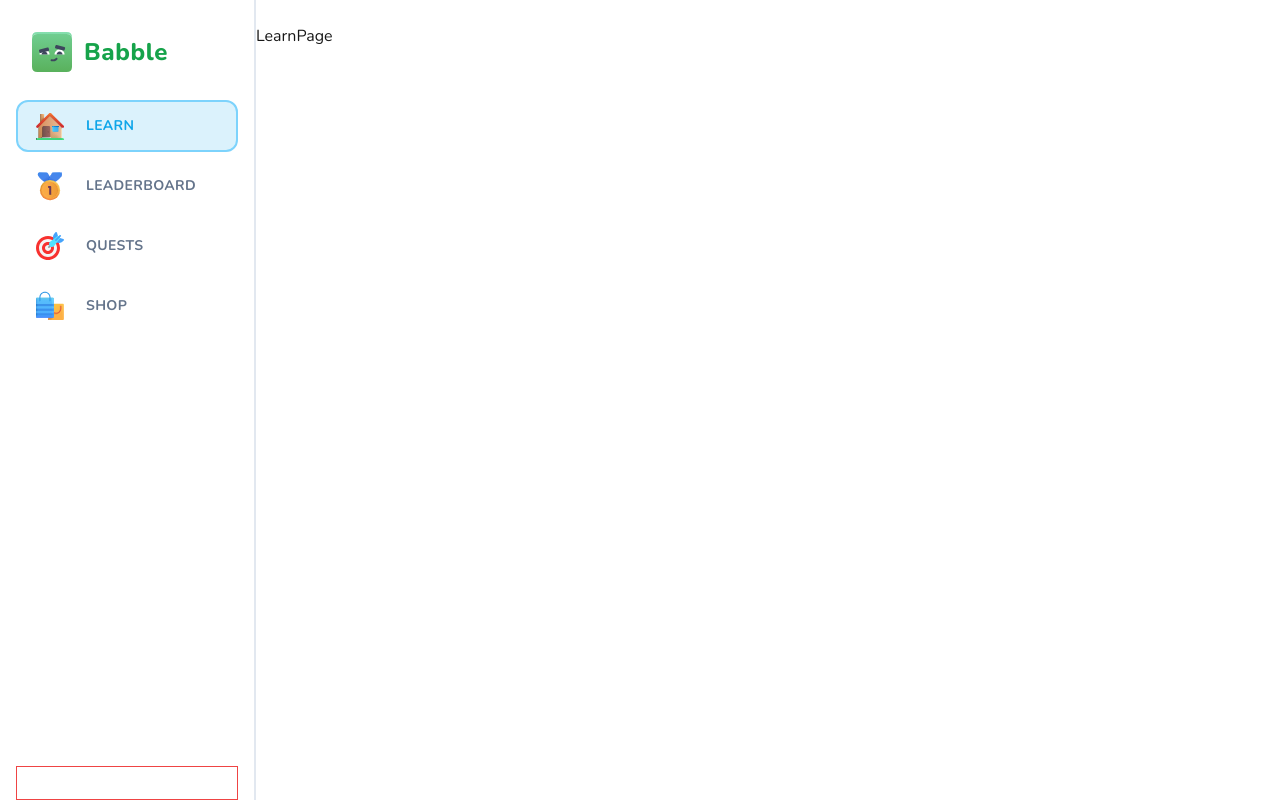
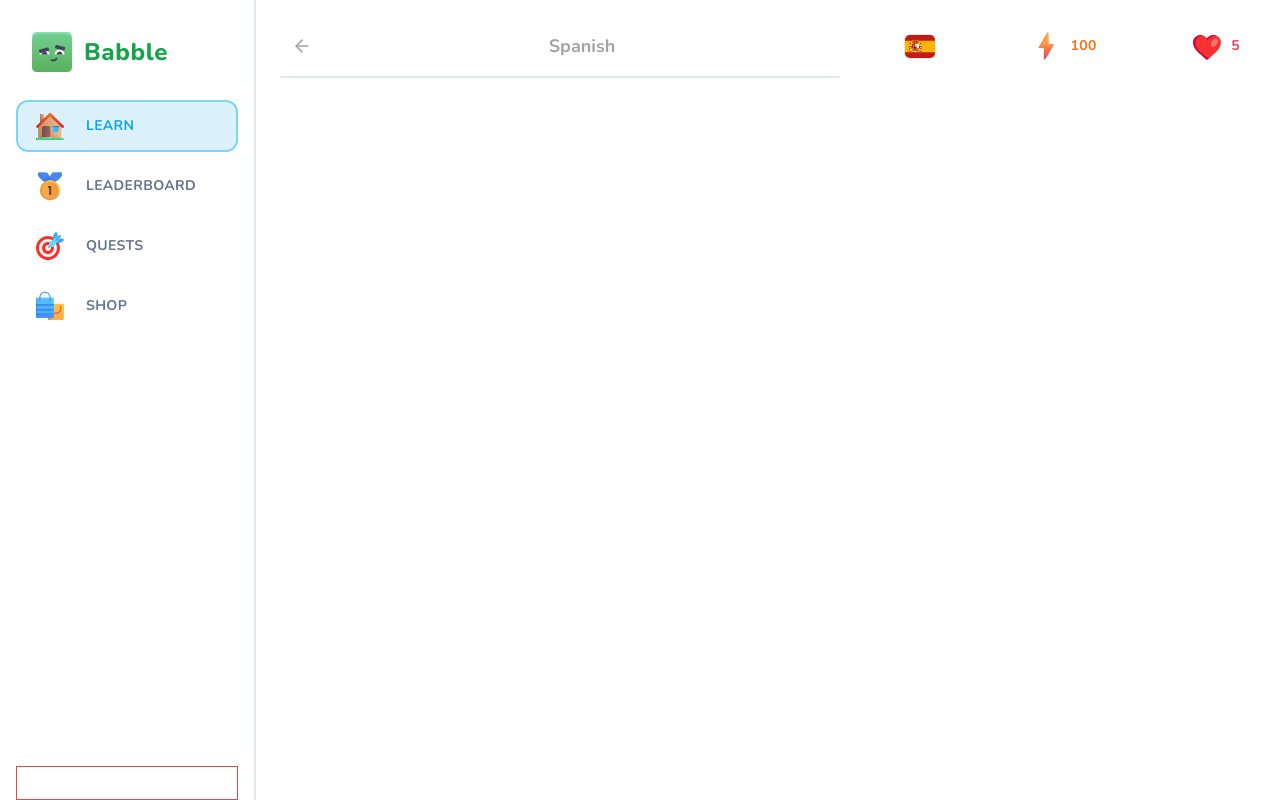
Before and after one commit to CarsonH19/babble, a Next.js app: page /learn in a window 1280 px wide. Built offline with nearby package versions, Linux system fonts and the light colour scheme.

Commit message:
feat: learn wrappers

```diff
--- /dev/null
+++ b/app/(main)/learn/header.tsx
@@ -0,0 +1,21 @@
+import { Button } from "@/components/ui/button";
+import { ArrowLeft } from "lucide-react";
+import Link from "next/link";
+
+type Props = {
+  title: string;
+};
+
+export const Header = ({ title }: Props) => {
+  return (
+    <div className="sticky top-0 bg-white pb-3 lg:pt-[28px] lg:mt-[-28px] flex items-center justify-between border-b-2 mb-5 text-neutral-400 lg:z-50">
+      <Link href="/courses">
+        <Button variant="ghost" size="sm">
+          <ArrowLeft className="h-5 w-5 stroke-2 text-neutral-400" />
+        </Button>
+      </Link>
+      <h1 className="font-bold text-lg">{title}</h1>
+      <div></div>
+    </div>
+  );
+};
--- a/app/(main)/learn/page.tsx
+++ b/app/(main)/learn/page.tsx
@@ -1,7 +1,24 @@
+import StickyWrapper from "@/components/sticky-wrapper";
+import FeedWrapper from "@/components/feed-wrapper";
+import { Header } from "./header";
+import { UserProgress } from "@/components/user-progress";
+
 const LearnPage = () => {
   return (
-    <div>LearnPage</div>
-  )
-}
+    <div className="flex flex-row-reverse gap-[48px] px-6">
+      <StickyWrapper>
+        <UserProgress
+          activeCourse={{ title: "Spanish", imageSrc: "/es.svg" }}
+          hearts={5}
+          points={100}
+          hasActiveSubscription={false}
+        />
+      </StickyWrapper>
+      <FeedWrapper>
+        <Header title="Spanish" />
+      </FeedWrapper>
+    </div>
+  );
+};
 
-export default LearnPage
+export default LearnPage;
--- /dev/null
+++ b/components/feed-wrapper.tsx
@@ -0,0 +1,9 @@
+type Props = {
+  children: React.ReactNode;
+};
+
+const FeedWrapper = ({ children }: Props) => {
+  return <div className="flex-1 relative top-0 pb-10">{children}</div>;
+};
+
+export default FeedWrapper;
--- /dev/null
+++ b/components/sticky-wrapper.tsx
@@ -0,0 +1,15 @@
+type Props = {
+  children: React.ReactNode;
+};
+
+const StickyWrapper = ({ children }: Props) => {
+  return (
+    <div className="hidden lg:block w-[368px] sticky self-end bottom-6">
+      <div className="min-h-[calc(100vh-48px)] sticky top-6 flex flex-col gap-y-4">
+        {children}
+      </div>
+    </div>
+  );
+};
+
+export default StickyWrapper;
--- /dev/null
+++ b/components/user-progress.tsx
@@ -0,0 +1,62 @@
+import Link from "next/link";
+import { Button } from "./ui/button";
+import Image from "next/image";
+import { InfinityIcon } from "lucide-react";
+
+type Props = {
+  activeCourse: { imageSrc: string; title: string };
+  hearts: number;
+  points: number;
+  hasActiveSubscription: boolean;
+};
+
+export const UserProgress = ({
+  activeCourse,
+  hearts,
+  points,
+  hasActiveSubscription,
+}: Props) => {
+  return (
+    <div className="flex items-center justify-between gap-x-2 w-full">
+      <Link href={"/courses"}>
+        <Button variant="ghost">
+          <Image
+            src={activeCourse.imageSrc}
+            alt={activeCourse.title}
+            className="rounded-md border"
+            width={32}
+            height={32}
+          />
+        </Button>
+      </Link>
+      <Link href="/shop">
+        <Button variant="ghost" className="text-orange-500">
+          <Image
+            src="/points.svg"
+            alt="Points"
+            className="mr-2"
+            width={32}
+            height={32}
+          />
+          {points}
+        </Button>
+      </Link>
+      <Link href="/shop">
+        <Button variant="ghost" className="text-rose-500">
+          <Image
+            src="/heart.svg"
+            alt="Hearts"
+            className="mr-2"
+            width={32}
+            height={32}
+          />
+          {hasActiveSubscription ? (
+            <InfinityIcon className="h-4 w-4 stroke-[3]" />
+          ) : (
+            hearts
+          )}
+        </Button>
+      </Link>
+    </div>
+  );
+};
```
Also changed, not shown: public/heart.svg (added), public/points.svg (added).
